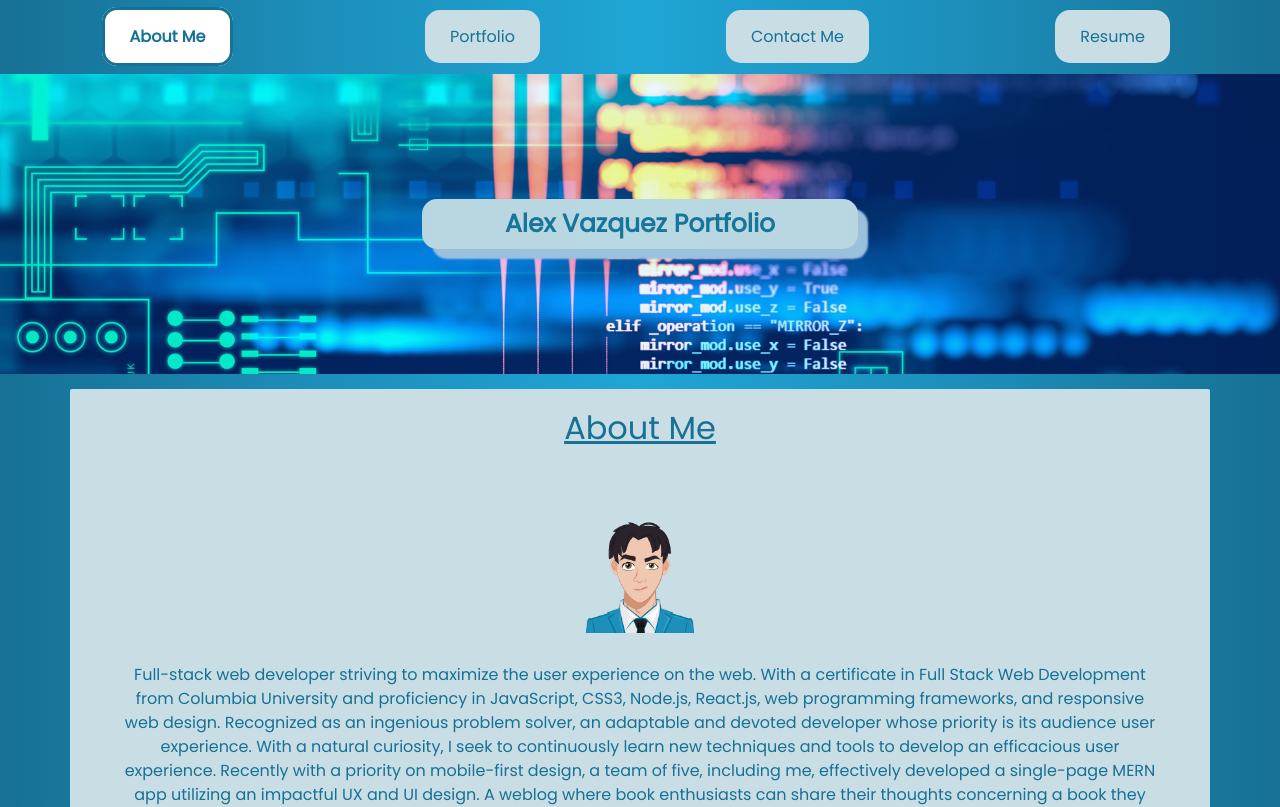
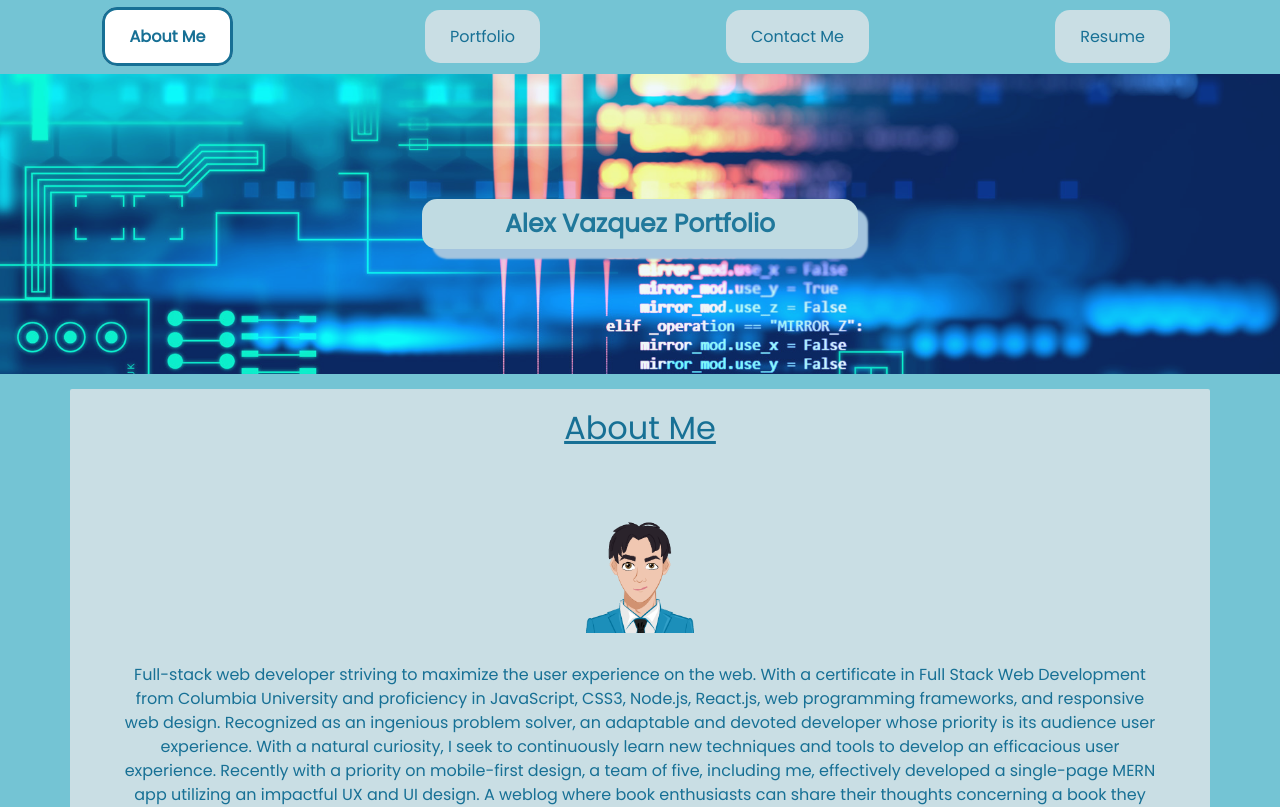
Before and after one commit to avazque008/personal-portfolio-react, a React (Create React App) app in the folder client/: page / in a window 1280 px wide. Shown: the top 807 px of the page. Built offline with nearby package versions, Linux system fonts and the light colour scheme.

Commit message:
new resume & background styling

```diff
--- a/client/src/components/Resume/index.js
+++ b/client/src/components/Resume/index.js
@@ -9,7 +9,7 @@
         <div className="container">
             <div className="row resume">
                 <h2 className="col-12">Resume</h2>
-                <h6 className="col-12"><a href={require('../../assets/resume/av-resume.pdf')} download>Download Resume</a></h6>
+                <h6 className="col-12"><a href={require('../../assets/resume/Resume.pdf')} download>Download Resume</a></h6>
                 <div className="col-12">
                     <h4>Front-End Proficiencies</h4>
                     <ul>
--- a/client/src/index.css
+++ b/client/src/index.css
@@ -1,7 +1,31 @@
+@keyframes backgroundColorPalette {
+  0% {
+    background: #228EC5;
+  }
+
+  25% {
+    background: #309CC5;
+  }
+
+  50% {
+    background: #3DA9C5;
+  }
+
+  75% {
+    background: #64BDCF;
+  }
+
+  100% {
+    background: #78C5D5;
+  }
+}
+
 body {
-  background-color: aliceblue;
   font-family: 'Poppins', sans-serif;
-  background-image: linear-gradient(to right, rgb(23, 112, 149), rgb(28, 143, 186), rgb(31, 165, 214), rgb(28, 143, 186), rgb(23, 112, 149));
+  animation-name: backgroundColorPalette;
+  animation-duration: 5s;
+  animation-iteration-count: infinite;
+  animation-direction: alternate;
 }
 
 .header {
@@ -15,10 +39,18 @@
 
 .category {
   padding: 15px 25px;
+  transition: all 0.5s ease-in-out;
   background-color: #C9DEE4;
   border-radius: 15px;
   color: #177095;
   font-weight: 300;
+}
+
+.category:hover {
+  background-color: white;
+  padding: 15px 35px;
+  font-size: 20px;
+  font-weight: bold;
 }
 
 .category-selected {
@@ -28,7 +60,6 @@
   color: #177095;
   font-weight: 600;
   border: 3px solid #177095;
-
 }
 
 .title {
@@ -193,6 +224,7 @@
   border-radius: 5px;
   max-width: 100%;
   max-height: 300px;
+  transition: all 0.5s ease-in-out;
 }
 
 .project-img:hover {
@@ -236,6 +268,7 @@
   .resume {
     border-radius: 0px;
   }
+
   .section {
     margin: 15px 0;
   }
```
Also changed, not shown: client/src/components/About-Me/index.js (line endings or trailing spaces), 2 other files (tests, documents, lock files or other folders).
